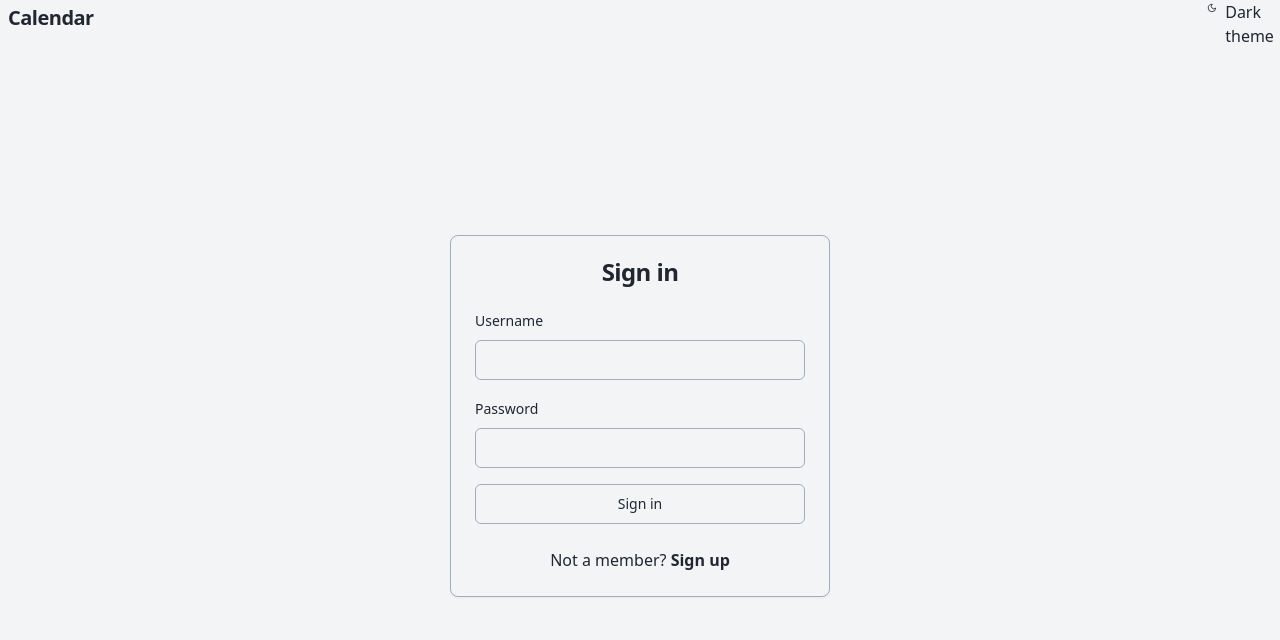
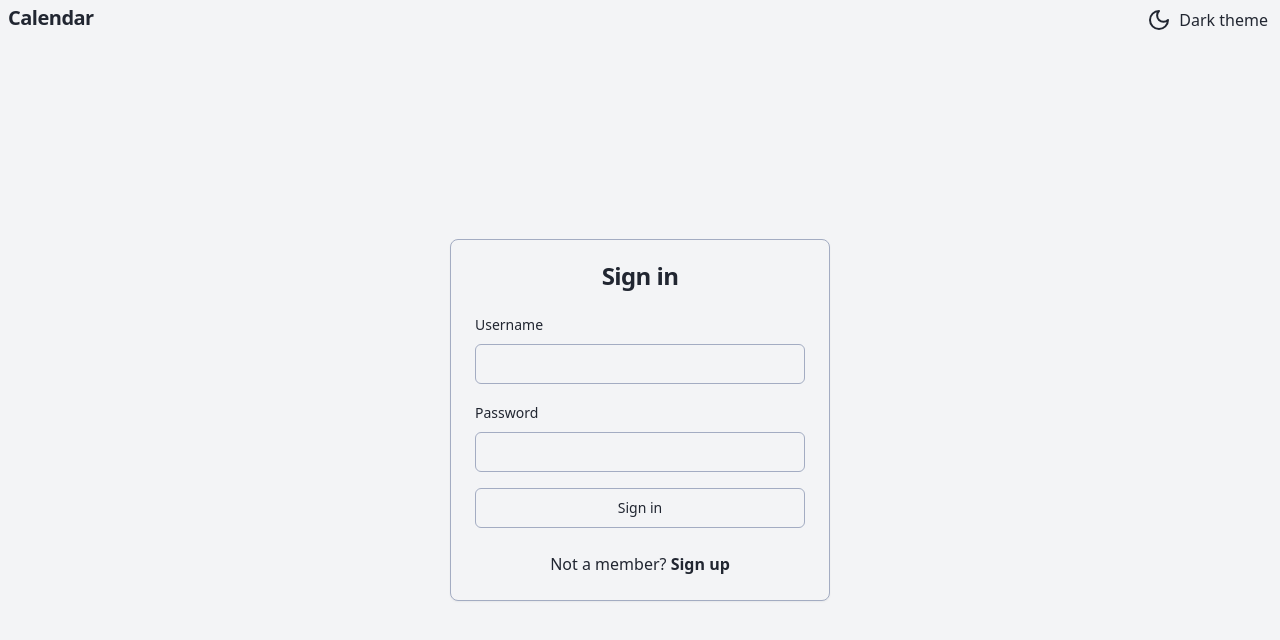
Before and after one commit to aguzovatii/calendar-frontend, a Next.js app: page /auth/signin in a window 1280 px wide. Shown: the top 640 px of the page. Built offline with nearby package versions, Linux system fonts and the light colour scheme; no server answers.

Commit message:
Display theme switcher correctly on welcome and signin pages

```diff
--- a/app/auth/layout.tsx
+++ b/app/auth/layout.tsx
@@ -9,15 +9,17 @@ export default function RootLayout({
   return (
     <Providers>
       <div className="h-full flex flex-col">
-        <div className="h-8 flex flex-row">
+        <div className="flex flex-row">
           <div className="basis-6">
             <h1 className="text-xl flex h-7 font-bold leading-9 tracking-tight ml-2 pl-0">
               Calendar
             </h1>
           </div>
           <div className="grow"></div>
-          <div className="basis-6 flex flex-row">
-            <ThemeSwitcher />
+          <div className="flex flex-row">
+            <div className="m-2 px-1 rounded-md hover:bg-accent hover:text-accent-foreground">
+              <ThemeSwitcher />
+            </div>
           </div>
         </div>
         <div className="grow h-48">{children}</div>
--- a/app/theme-switcher.tsx
+++ b/app/theme-switcher.tsx
@@ -21,7 +21,7 @@ export default function ThemeSwitcher() {
     <>
       {currentTheme === "dark" ? (
         <div
-          className="flex flex-row gap-2 w-full"
+          className="flex flex-row gap-2 w-full cursor-default"
           onClick={() => setTheme("light")}
         >
           <SunIcon />
@@ -29,10 +29,10 @@ export default function ThemeSwitcher() {
         </div>
       ) : (
         <div
-          className="flex flex-row gap-2 w-full"
+          className="flex flex-row gap-2 w-full cursor-default"
           onClick={() => setTheme("dark")}
         >
-          <MoonIcon className="h-4 w-4" />
+          <MoonIcon />
           Dark theme
         </div>
       )}
--- a/app/welcome/layout.tsx
+++ b/app/welcome/layout.tsx
@@ -10,15 +10,17 @@ export default function RootLayout({
   return (
     <Providers>
       <div className="h-full flex flex-col overflow-hidden">
-        <div className="h-8 flex flex-row">
+        <div className="flex flex-row">
           <div className="basis-6">
             <h1 className="text-xl flex h-7 font-bold leading-9 tracking-tight ml-2 pl-0">
               Calendar
             </h1>
           </div>
           <div className="grow"></div>
-          <div className="basis-6 flex flex-row">
-            <ThemeSwitcher />
+          <div className="flex flex-row">
+            <div className="m-2 px-1 rounded-md hover:bg-accent hover:text-accent-foreground">
+              <ThemeSwitcher />
+            </div>
           </div>
         </div>
         <div className="h-full w-full absolute overflow-hidden -z-20">
```
